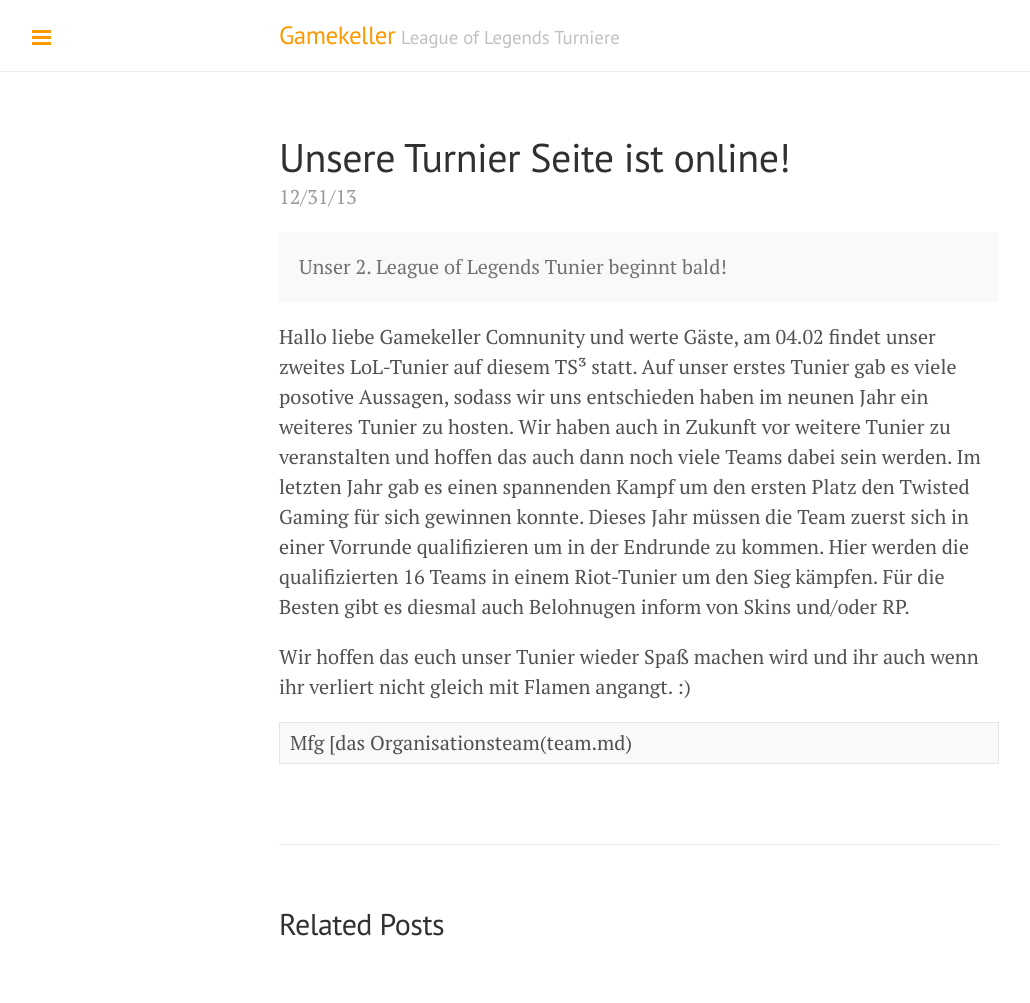
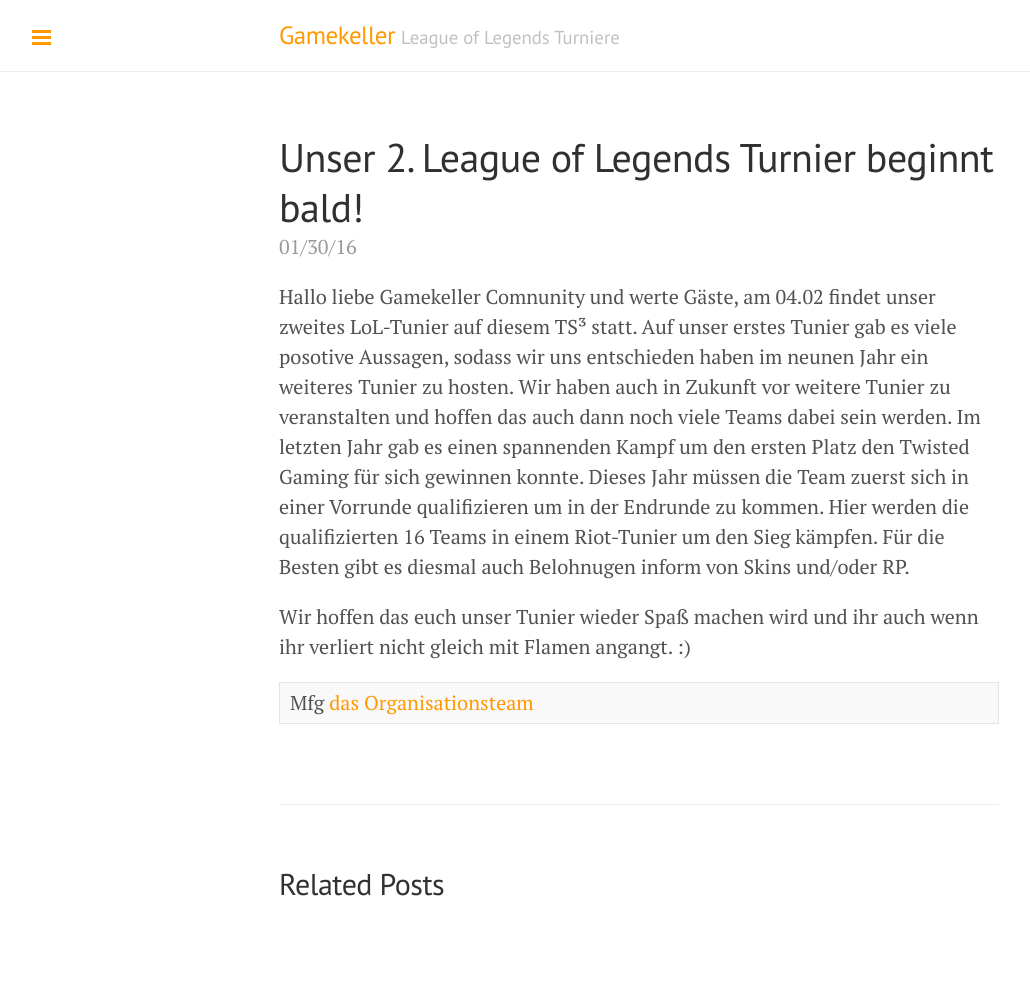
Before and after one commit to gamekeller/League-of-Legends-Turnier-Page, a Jekyll site: the page built from _posts/2016-01-30-2.lol-turnier.md, in a window 1280 px wide. Shown: the whole page, without its empty margins (1-1031 px from the left). Built offline with Jekyll 4.4.1, drawn with Linux system fonts in a browser that asks for light colours; after the commit the page ends 963 px from its top, so only the background shows below that.

Commit message:
cleaning up

```diff
--- a/_posts/2013-12-31-unsere-turnier-seite-ist-online.md
+++ b/_posts/2016-01-30-2.lol-turnier.md
@@ -1,11 +1,7 @@
 ---
 layout: post
-title: Unsere Turnier Seite ist online!
+title: Unser 2. League of Legends Turnier beginnt bald!
 ---
-
-<p class="message">
-  Unser 2. League of Legends Tunier beginnt bald!
-</p>
 
 Hallo liebe Gamekeller Comnunity und werte Gäste,
 am 04.02 findet unser zweites LoL-Tunier auf diesem TS³ statt.
@@ -24,4 +20,4 @@
 Wir hoffen das euch unser Tunier wieder Spaß machen wird und
 ihr auch wenn ihr verliert nicht gleich mit Flamen angangt. :)
 
-Mfg [das Organisationsteam({{ site.github.repo }}team.md)|
+Mfg [das Organisationsteam]({{ site.github.repo }}team.md)|
```
